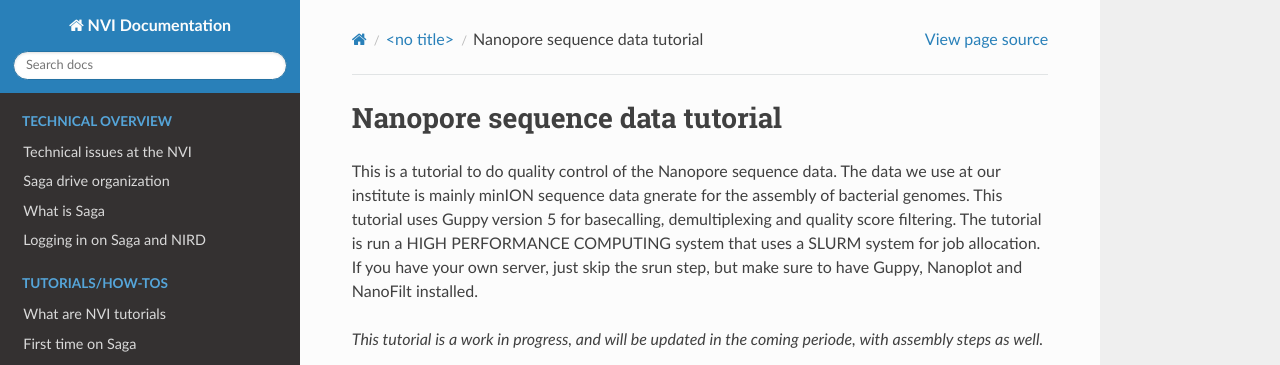
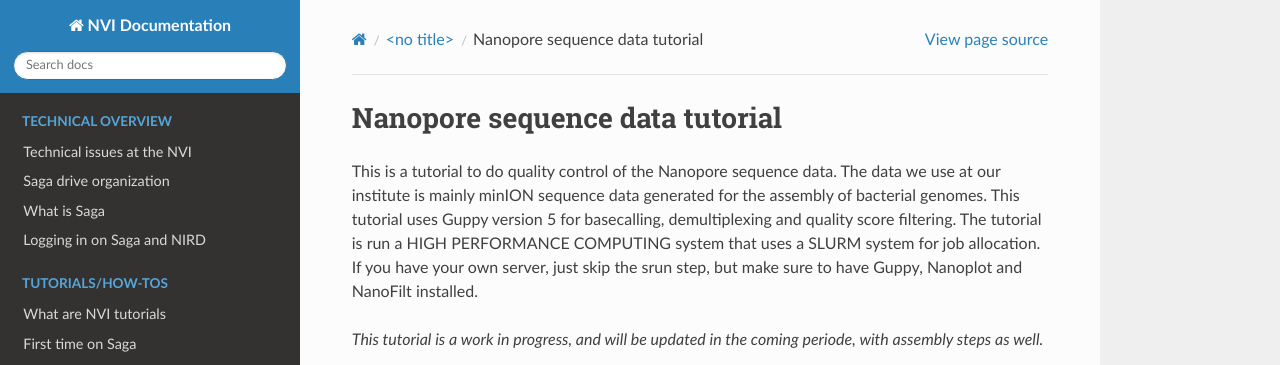
Before and after one commit to NorwegianVeterinaryInstitute/nvi-documentation, a Sphinx documentation site: the page built from docs/source/tutorials/Nanopore_tutorial.md, in a window 1280 px wide and 1400 px high. Shown: the top 365 px of the window. Built offline with Sphinx 7.4.7 and the Read the Docs theme 2.0.0, drawn with Linux system fonts in a browser that asks for light colours; pages that are not in the unit, such as notebooks, are missing from menus; some of the changed text lies outside the part shown.

Commit message:
Corrected typo's in the document

````diff
--- a/docs/source/tutorials/Nanopore_tutorial.md
+++ b/docs/source/tutorials/Nanopore_tutorial.md
@@ -1,6 +1,6 @@
 # Nanopore sequence data tutorial
 
-This is a tutorial to do quality control of the Nanopore sequence data. The data we use at our institute is mainly minION sequence data gnerate for the assembly of bacterial genomes. This tutorial uses Guppy version 5 for basecalling, demultiplexing and quality score filtering.  The tutorial is run a HIGH PERFORMANCE COMPUTING system that uses a SLURM system for job allocation. If you have your own server, just skip the srun step, but make sure to have Guppy, Nanoplot and NanoFilt installed.
+This is a tutorial to do quality control of the Nanopore sequence data. The data we use at our institute is mainly minION sequence data generated for the assembly of bacterial genomes. This tutorial uses Guppy version 5 for basecalling, demultiplexing and quality score filtering.  The tutorial is run a HIGH PERFORMANCE COMPUTING system that uses a SLURM system for job allocation. If you have your own server, just skip the srun step, but make sure to have Guppy, Nanoplot and NanoFilt installed.
 
 _This tutorial is a work in progress, and will be updated in the coming periode, with assembly steps as well._
 
@@ -51,7 +51,7 @@
 
 Let's try and see if we can run Guppy, without blocking each other access to the GPU nodes.
 
-first let's active a `screen`. We call this screen : NANOPORE, so it is easy to find back if our connection is gone, and we have to log on to the system again. It is also easy to use when you open new screens all the time.
+First let's active a `screen`. We call this screen : NANOPORE, so it is easy to find back if our connection is gone, and we have to log on to the system again. It is also easy to use when you open new screens all the time.
 
 ```
 screen -S NANOPORE
@@ -152,7 +152,7 @@
 ```
 That generates a folder called:  "summary-plots-log-transformed"
 
-let's take a look at the files. If you are on a cluster, you should download the folder to your own personal computer.
+Let's take a look at the files. If you are on a cluster, you should download the folder to your own personal computer.
 
 You can also use Nanoplot on the fastq files that were produced. Lets do that for now on the fail and passed reads.
 
````
Also changed, not shown: other parts of docs/source/tutorials/Nanopore_tutorial.md (+2 -2 lines).
